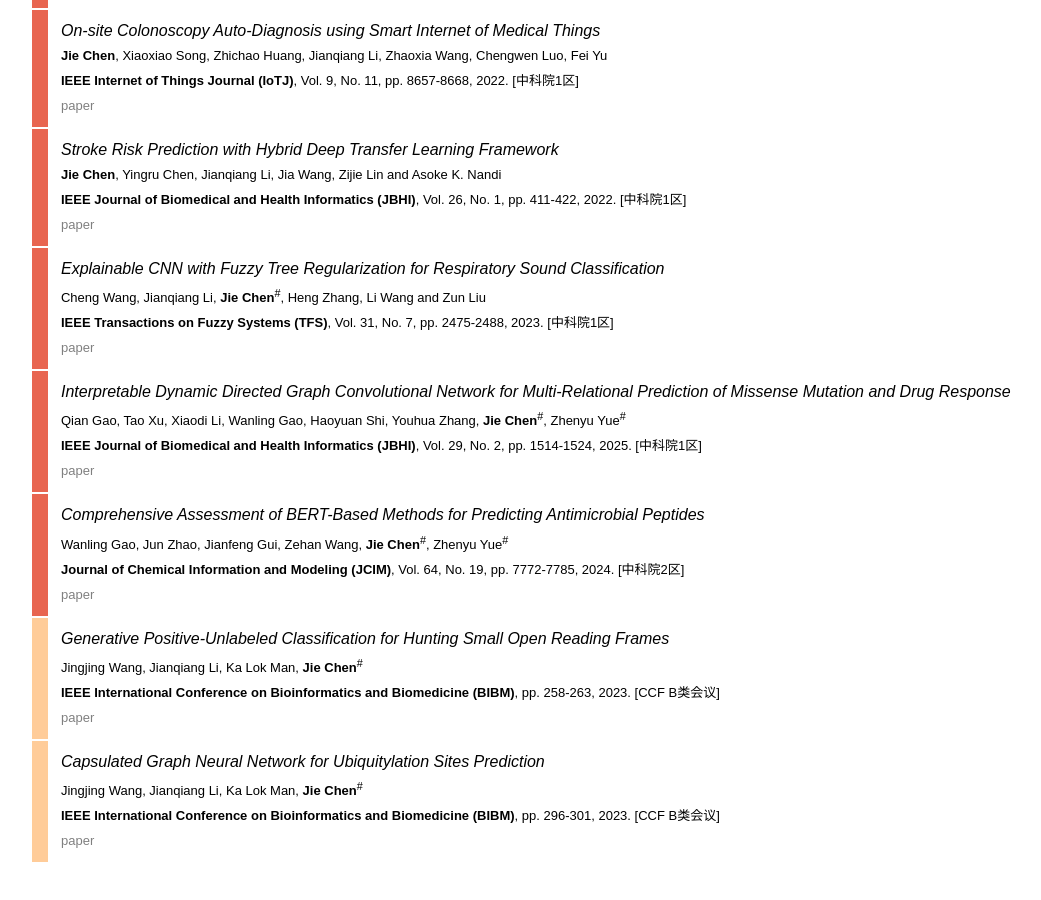
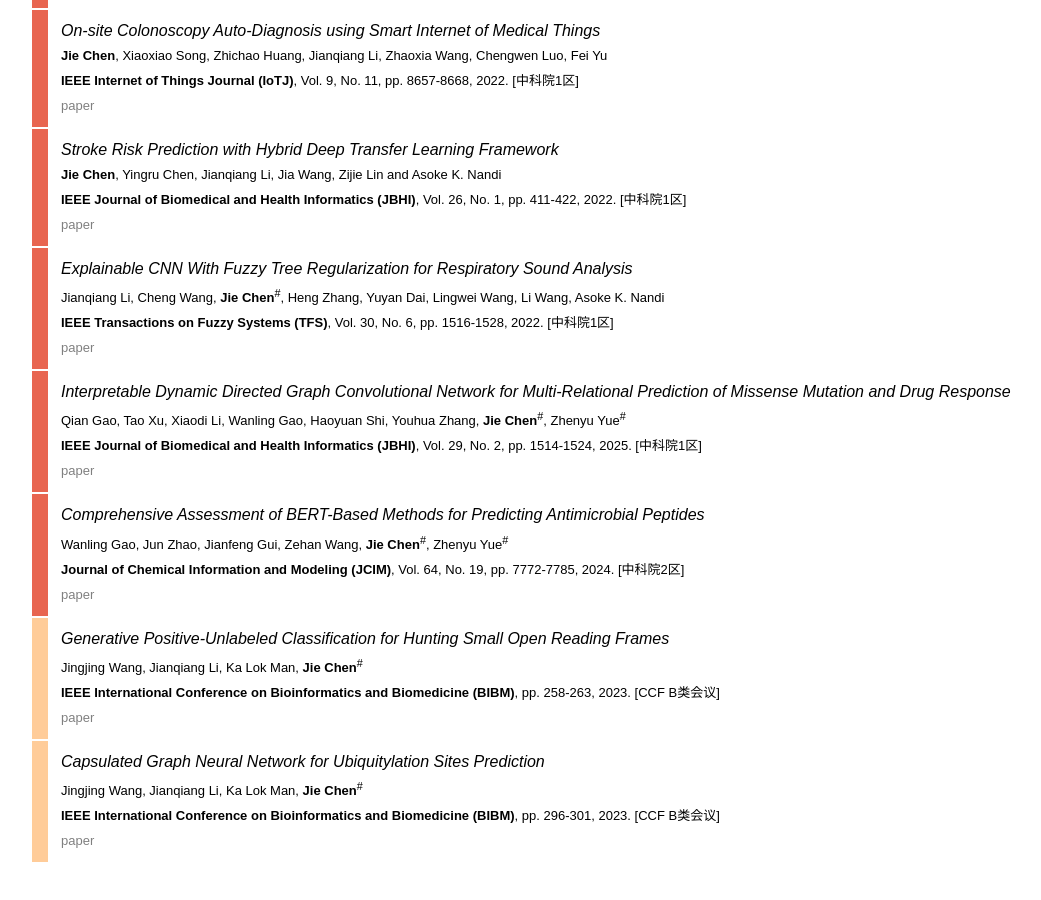
Before and after one commit to arikcj/arikcj.github.io, a Jekyll site: the page built from publications/index.html, in a window 1280 px wide and 900 px high, scrolled down 622 px. Shown: the whole window, without its empty margins (185-1226 px from the left). Built offline with Jekyll 4.4.1, drawn with Linux system fonts in a browser that asks for light colours.

Commit message:
Update publication: Explainable CNN With Fuzzy Tree Regularization

```diff
--- a/publications/index.html
+++ b/publications/index.html
@@ -87,9 +87,9 @@
 				<td style="border-style: none; border-width: medium;" valign="top" width="19">&nbsp;</td>
 				<td bgcolor="#e86550" style="border-style: none; border-width: medium;" valign="top" width="14">&nbsp;</td>
 				<td style="border-style: none; border-width: medium;" valign="top" width="1108">
-					<p style="margin-left: 10px; line-height: 150%; margin-top: 8px; margin-bottom: 8px;"><i><font face="Arial">Explainable CNN with Fuzzy Tree Regularization for Respiratory Sound Classification</font></i><font face="Arial"><i><font style="font-size: 12pt;"><br></font></i></font>
-						<font color="#000000" face="Arial" size="2">Cheng Wang, Jianqiang Li, <b>Jie Chen</b><sup>#</sup>, Heng Zhang, Li Wang and Zun Liu</font><b><font color="#000000" face="Arial" size="2"><br></font></b>
-						<font face="Arial" size="2"><b>IEEE Transactions on Fuzzy Systems (TFS)</b>, Vol. 31, No. 7, pp. 2475-2488, 2023. [中科院1区]</font><br>
+					<p style="margin-left: 10px; line-height: 150%; margin-top: 8px; margin-bottom: 8px;"><i><font face="Arial">Explainable CNN With Fuzzy Tree Regularization for Respiratory Sound Analysis</font></i><font face="Arial"><i><font style="font-size: 12pt;"><br></font></i></font>
+						<font color="#000000" face="Arial" size="2">Jianqiang Li, Cheng Wang, <b>Jie Chen</b><sup>#</sup>, Heng Zhang, Yuyan Dai, Lingwei Wang, Li Wang, Asoke K. Nandi</font><b><font color="#000000" face="Arial" size="2"><br></font></b>
+						<font face="Arial" size="2"><b>IEEE Transactions on Fuzzy Systems (TFS)</b>, Vol. 30, No. 6, pp. 1516-1528, 2022. [中科院1区]</font><br>
 					<font face="Arial" size="2">
 					<a href="https://ieeexplore.ieee.org/document/9954099"><font color="#808080"><font color="#808080">paper</font></font></a>
 				</font></p></td>
```
